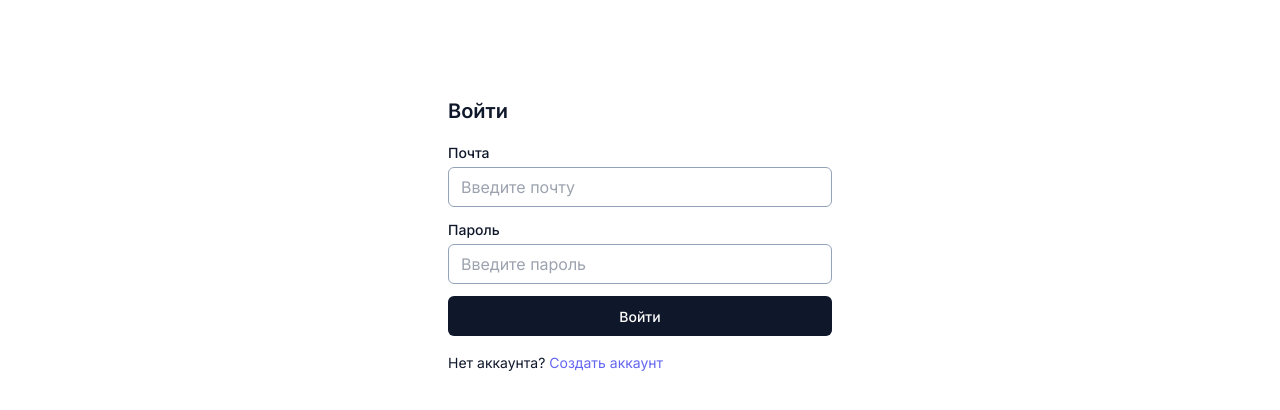
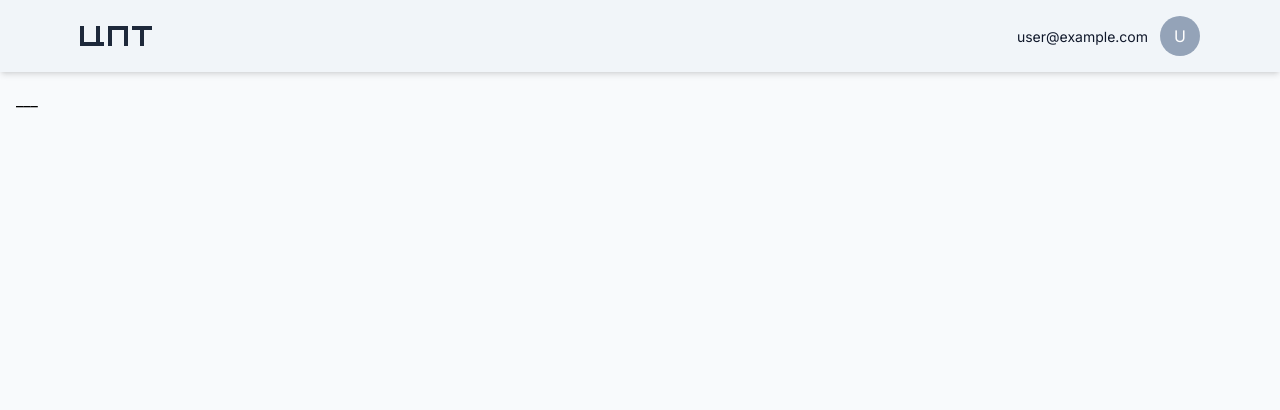
Before and after one commit to Forest-m4/site_cpt, a React (Vite) app: page /posts in a window 1280 px wide. Shown: the top 410 px of the page. Built offline with nearby package versions, Linux system fonts and the light colour scheme.

Commit message:
Добавлен header

```diff
--- a/src/App.tsx
+++ b/src/App.tsx
@@ -1,17 +1,20 @@
 import React from "react";
-import { BrowserRouter as Router, Routes, Route } from "react-router-dom";
+import { BrowserRouter, Routes, Route, Navigate } from "react-router-dom";
+
+import Login from "./pages/Login";
 import Register from "./pages/Register";
-import Login from "./pages/Login";
+import Posts from "./pages/Posts";
 
 const App: React.FC = () => {
   return (
-    <Router>
+    <BrowserRouter>
       <Routes>
+        <Route path="/" element={<Navigate to="/login" />} />
+        <Route path="/login" element={<Login />} />
         <Route path="/register" element={<Register />} />
-        <Route path="/login" element={<Login />} />
-        <Route path="*" element={<Login />} />
+        <Route path="/posts" element={<Posts />} />
       </Routes>
-    </Router>
+    </BrowserRouter>
   );
 };
 
--- /dev/null
+++ b/src/Feature/Header/index.tsx
@@ -0,0 +1,20 @@
+import React from "react";
+import HeaderLogo from "../../components/layout/HeaderLogo";
+import HeaderUser from "../../components/layout/HeaderUser";
+
+interface HeaderProps {
+  email: string;
+  avatarUrl?: string;
+}
+
+const Header: React.FC<HeaderProps> = ({ email, avatarUrl }) => {
+  return (
+    <header className="w-full flex items-center justify-between px-20 py-4 bg-back shadow-md">
+      <HeaderLogo />
+
+      <HeaderUser email={email} avatarUrl={avatarUrl} />
+    </header>
+  );
+};
+
+export default Header;
--- /dev/null
+++ b/src/components/layout/HeaderLogo/index.tsx
@@ -0,0 +1,17 @@
+import React from "react";
+
+interface HeaderLogoProps {
+  src?: string;
+  className?: string;
+}
+
+const HeaderLogo: React.FC<HeaderLogoProps> = ({
+  src = "/images/logo.png",
+  className,
+}) => {
+  return (
+    <img src={src} alt="Logo" className={className || "w-[72px] h-[20px]"} />
+  );
+};
+
+export default HeaderLogo;
--- /dev/null
+++ b/src/components/layout/HeaderUser/index.tsx
@@ -0,0 +1,30 @@
+import React from "react";
+import Typography from "../../ui/Typography";
+
+interface HeaderUserProps {
+  email: string;
+  avatarUrl?: string;
+}
+
+const HeaderUser: React.FC<HeaderUserProps> = ({ email, avatarUrl }) => {
+  return (
+    <div className="flex items-center gap-3">
+      <Typography variant="body" color="primary">
+        {email}
+      </Typography>
+      <div className="w-10 h-10 rounded-full bg-secondary flex items-center justify-center text-white">
+        {avatarUrl ? (
+          <img
+            src={avatarUrl}
+            alt="avatar"
+            className="w-full h-full rounded-full"
+          />
+        ) : (
+          <span>{email.charAt(0).toUpperCase()}</span>
+        )}
+      </div>
+    </div>
+  );
+};
+
+export default HeaderUser;
--- a/src/pages/Login/index.tsx
+++ b/src/pages/Login/index.tsx
@@ -1,5 +1,5 @@
 import { useState } from "react";
-import { Link } from "react-router-dom";
+import { Link, useNavigate } from "react-router-dom";
 import InputField from "../../components/layout/InputField";
 import DarkButton from "../../components/layout/DarkButton";
 import Typography from "../../components/ui/Typography";
@@ -7,15 +7,17 @@ import Typography from "../../components/ui/Typography";
 const Login: React.FC = () => {
   const [email, setEmail] = useState("");
   const [password, setPassword] = useState("");
+  const navigate = useNavigate();
 
   const handleSubmit = (e: React.FormEvent) => {
     e.preventDefault();
-    console.log({ email, password });
+    if (!email || !password) return alert("Введите email и пароль");
+
+    navigate("/posts", { state: { email } });
   };
 
   return (
     <div className="w-[416px] h-[320px] mx-auto mt-20 p-4 flex flex-col">
-      {/* Заголовок */}
       <Typography variant="h4" color="primary">
         Войти
       </Typography>
@@ -27,7 +29,6 @@ const Login: React.FC = () => {
           value={email}
           onChange={setEmail}
         />
-
         <InputField
           label="Пароль"
           type="password"
--- /dev/null
+++ b/src/pages/Posts/index.tsx
@@ -0,0 +1,18 @@
+import React from "react";
+import { useLocation } from "react-router-dom";
+import Header from "../../Feature/Header";
+
+const Posts: React.FC = () => {
+  const location = useLocation();
+  const userEmail = location.state?.email || "user@example.com";
+
+  return (
+    <div className="min-h-screen bg-[#F8FAFC]">
+      <Header email={userEmail} />
+
+      <main className="p-4">___</main>
+    </div>
+  );
+};
+
+export default Posts;
--- a/src/pages/Register/index.tsx
+++ b/src/pages/Register/index.tsx
@@ -1,5 +1,5 @@
 import { useState } from "react";
-import { Link } from "react-router-dom";
+import { Link, useNavigate } from "react-router-dom";
 import InputField from "../../components/layout/InputField";
 import RoleSwitch from "../../components/layout/RoleSwitch";
 import DarkButton from "../../components/layout/DarkButton";
@@ -10,16 +10,17 @@ const Register: React.FC = () => {
   const [password, setPassword] = useState("");
   const [repeatPassword, setRepeatPassword] = useState("");
   const [role, setRole] = useState<"reader" | "author">("reader");
+  const navigate = useNavigate();
 
   const handleSubmit = (e: React.FormEvent) => {
     e.preventDefault();
     if (password !== repeatPassword) return alert("Пароли не совпадают");
-    console.log({ email, password, role });
+
+    navigate("/posts", { state: { email } });
   };
 
   return (
     <div className="w-[416px] h-[486px] mx-auto mt-20 p-4 flex flex-col">
-      {/* Заголовок */}
       <Typography variant="h4" color="primary">
         Создать аккаунт
       </Typography>
@@ -31,7 +32,6 @@ const Register: React.FC = () => {
           value={email}
           onChange={setEmail}
         />
-
         <InputField
           label="Пароль"
           type="password"
@@ -39,7 +39,6 @@ const Register: React.FC = () => {
           value={password}
           onChange={setPassword}
         />
-
         <InputField
           label="Повторите пароль"
           type="password"
@@ -51,7 +50,6 @@ const Register: React.FC = () => {
         <Typography variant="subtitle-medium" color="primary" className="mt-2">
           Выберите роль
         </Typography>
-
         <RoleSwitch value={role} onChange={setRole} />
 
         <DarkButton type="submit" className="mt-4">
@@ -61,7 +59,7 @@ const Register: React.FC = () => {
         </DarkButton>
       </form>
 
-      <Typography variant="body" color="primary" className="mt-4 ">
+      <Typography variant="body" color="primary" className="mt-4">
         Уже есть аккаунт?{" "}
         <Link to="/login" className="text-accent">
           Войти
```
Also changed, not shown: public/images/logo.png (added).
